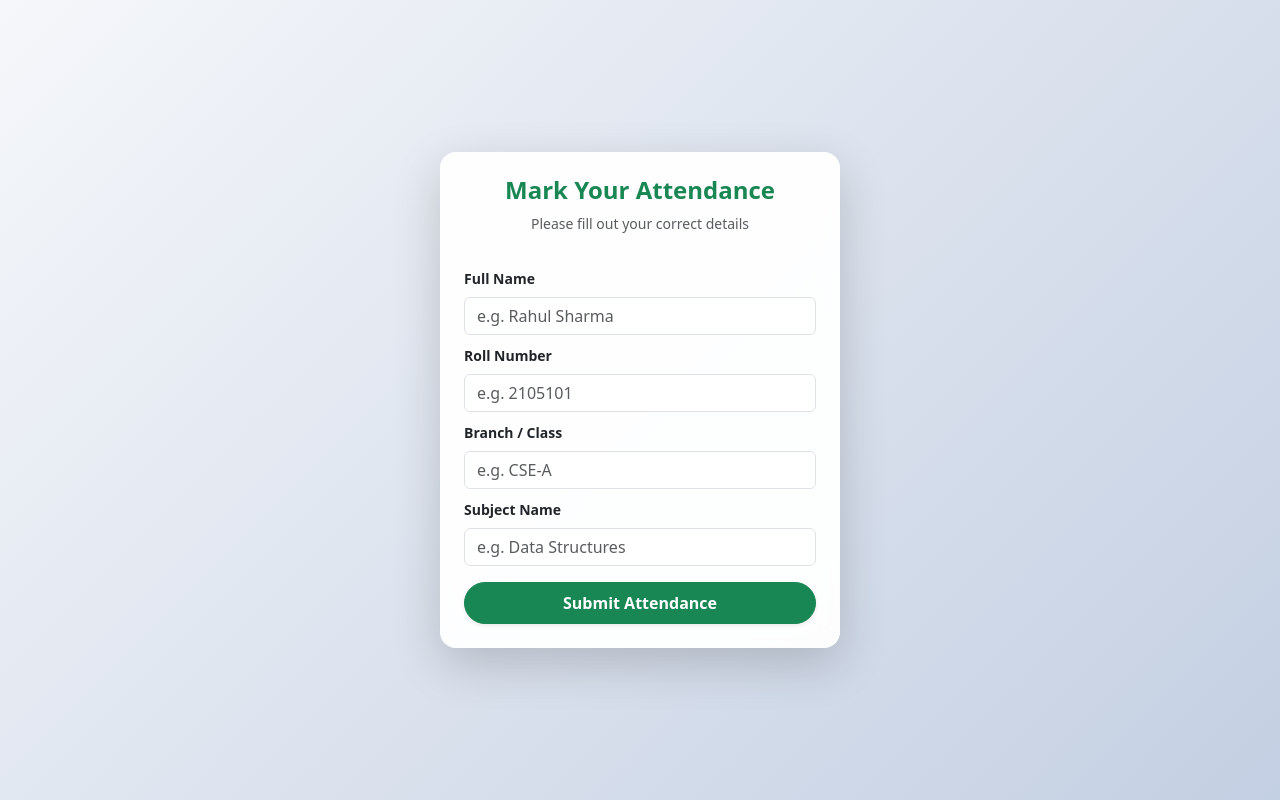
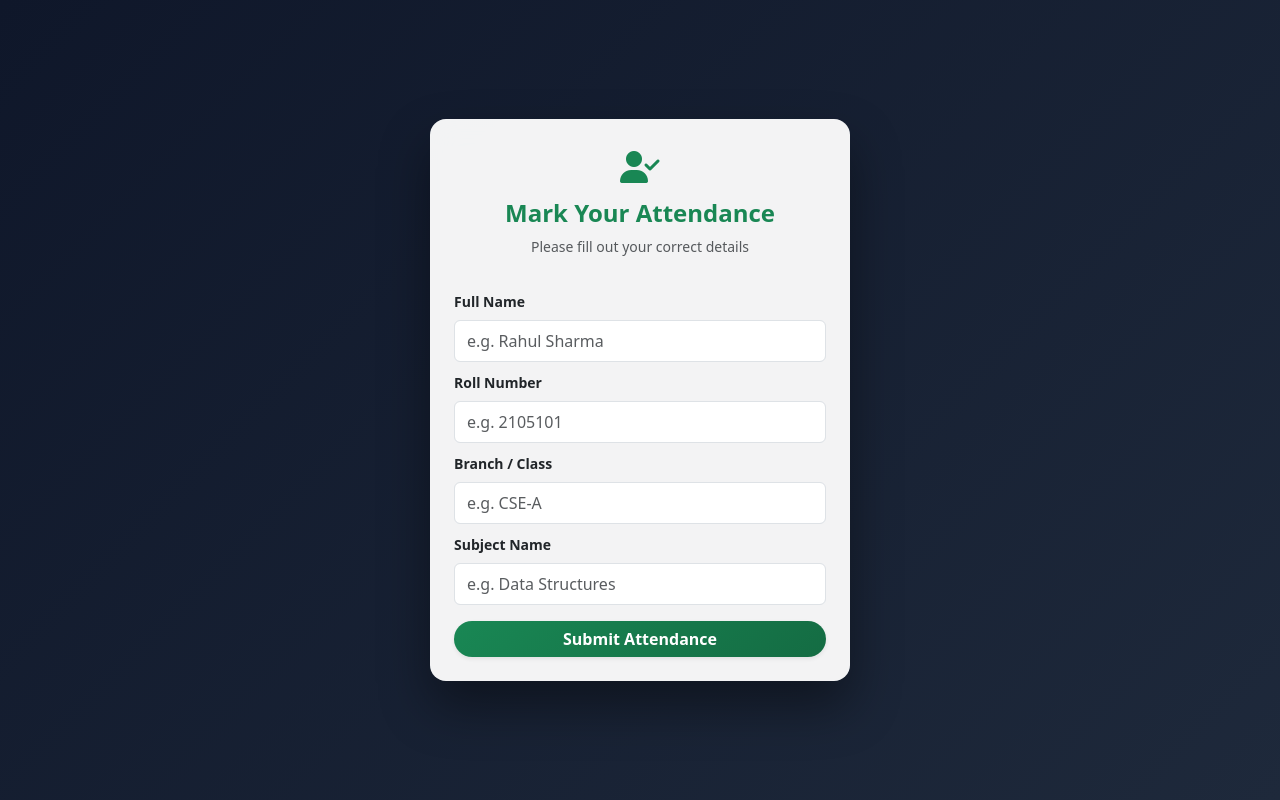
Before and after one commit to aasish042/qr_attendance_system, a Flask app: template templates/attendance.html in a window 1280 px wide. Run offline with Flask 3, Linux system fonts and the light colour scheme; the template is opened without the code that fills it, so the values that code supplies are empty.

Commit message:
Revise attendance form styling and structure

```diff
--- a/templates/attendance.html
+++ b/templates/attendance.html
@@ -2,26 +2,44 @@
 <html lang="en">
 <head>
     <meta charset="UTF-8">
+    <meta name="viewport" content="width=device-width, initial-scale=1.0">
     <title>Student Attendance Portal</title>
     <link href="https://cdn.jsdelivr.net/npm/bootstrap@5.3.0/dist/css/bootstrap.min.css" rel="stylesheet">
+    <link rel="stylesheet" href="https://cdnjs.cloudflare.com/ajax/libs/font-awesome/6.4.0/css/all.min.css">
     <style>
         body {
-            background: linear-gradient(135deg, #f5f7fa 0%, #c3cfe2 100%);
+            background: linear-gradient(135deg, #0f172a 0%, #1e293b 100%);
+            background-size: cover;
+            background-attachment: fixed;
             min-height: 100vh;
         }
         .card {
-            backdrop-filter: blur(10px);
-            background: rgba(255, 255, 255, 0.95);
+            backdrop-filter: blur(15px);
+            -webkit-backdrop-filter: blur(15px);
+            background: rgba(255, 255, 255, 0.95) !important;
+            box-shadow: 0 25px 50px rgba(0, 0, 0, 0.4) !important;
         }
         .form-control:focus {
             box-shadow: 0 0 0 0.25rem rgba(25, 135, 84, 0.25);
             border-color: #198754;
         }
+        .btn-success {
+            background: linear-gradient(135deg, #198754 0%, #146c43 100%);
+            border: none;
+            transition: transform 0.2s;
+        }
+        .btn-success:hover {
+            transform: translateY(-1px);
+            box-shadow: 0 5px 15px rgba(25, 135, 84, 0.4);
+        }
     </style>
 </head>
-<body class="d-flex align-items-center justify-content-center vh-100">
-    <div class="card shadow-lg p-4 border-0 rounded-4" style="width: 400px;">
+<body class="d-flex align-items-center justify-content-center min-vh-100 p-3">
+    <div class="card shadow-lg p-4 p-sm-4 border-0 rounded-4 w-100" style="max-width: 420px;">
         <div class="text-center mb-3">
+            <div class="mb-2 text-success fs-2">
+                <i class="fa-solid fa-user-check"></i>
+            </div>
             <h4 class="fw-bold text-success">Mark Your Attendance</h4>
             <p class="text-muted small">Please fill out your correct details</p>
         </div>
@@ -31,21 +49,21 @@
 
             <div class="mb-2">
                 <label class="form-label small fw-semibold">Full Name</label>
-                <input type="text" name="name" class="form-control" placeholder="e.g. Rahul Sharma" required>
+                <input type="text" name="name" class="form-control py-2" placeholder="e.g. Rahul Sharma" required>
             </div>
             <div class="mb-2">
                 <label class="form-label small fw-semibold">Roll Number</label>
-                <input type="text" name="roll" class="form-control" placeholder="e.g. 2105101" required>
+                <input type="text" name="roll" class="form-control py-2" placeholder="e.g. 2105101" required>
             </div>
             <div class="mb-2">
                 <label class="form-label small fw-semibold">Branch / Class</label>
-                <input type="text" name="branch" class="form-control" placeholder="e.g. CSE-A" required>
+                <input type="text" name="branch" class="form-control py-2" placeholder="e.g. CSE-A" required>
             </div>
             <div class="mb-3">
                 <label class="form-label small fw-semibold">Subject Name</label>
-                <input type="text" name="subject" class="form-control" placeholder="e.g. Data Structures" required>
+                <input type="text" name="subject" class="form-control py-2" placeholder="e.g. Data Structures" required>
             </div>
-            <button type="submit" class="btn btn-success w-100 py-2 fw-bold rounded-pill shadow-sm">Submit Attendance</button>
+            <button type="submit" class="btn btn-success w-100 py-2.5 fw-bold rounded-pill shadow-sm">Submit Attendance</button>
         </form>
     </div>
 </body>
```
